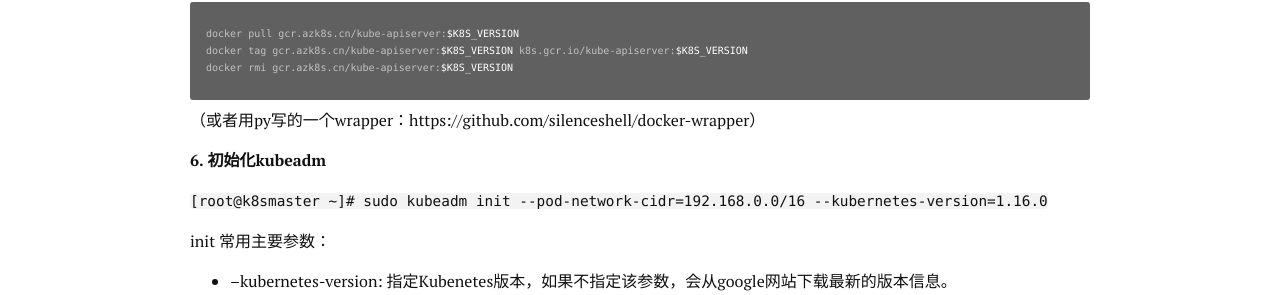
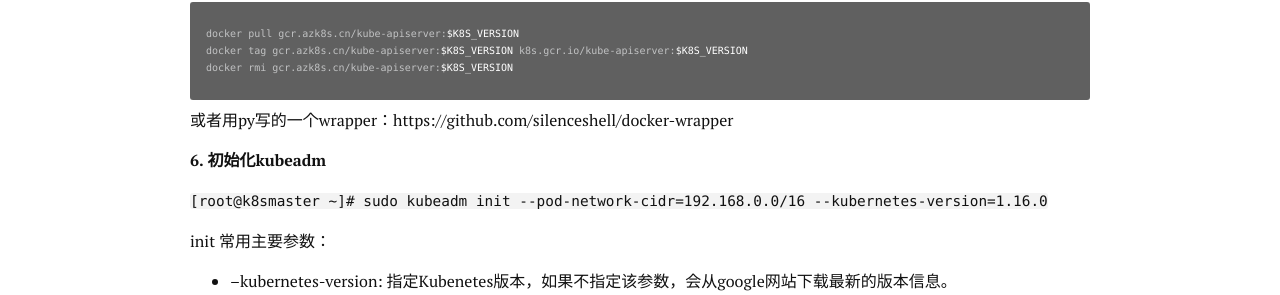
Before and after one commit to halcity/halcity.github.io, a Jekyll site: the page built from _posts/2019-10-8-kubernetes-v1.6-搭建记录.md, in a window 1280 px wide. Shown: the part 1069-1364 px from the top of the page. Built offline with Jekyll 4.4.1, drawn with Linux system fonts in a browser that asks for light colours; nearby versions of some CDN libraries; our own code applies the rules of GitHub Pages for plain Markdown files; comment, search, counter and statistics services are not loaded.

````diff
--- a/_posts/2019-10-8-kubernetes-v1.6-搭建记录.md
+++ b/_posts/2019-10-8-kubernetes-v1.6-搭建记录.md
@@ -35,7 +35,7 @@ docker pull gcr.azk8s.cn/kube-apiserver:$K8S_VERSION
 docker tag gcr.azk8s.cn/kube-apiserver:$K8S_VERSION k8s.gcr.io/kube-apiserver:$K8S_VERSION
 docker rmi gcr.azk8s.cn/kube-apiserver:$K8S_VERSION
 ```
-（或者用py写的一个wrapper：https://github.com/silenceshell/docker-wrapper）
+或者用py写的一个wrapper：https://github.com/silenceshell/docker-wrapper
 
 **6. 初始化kubeadm**
 
````
